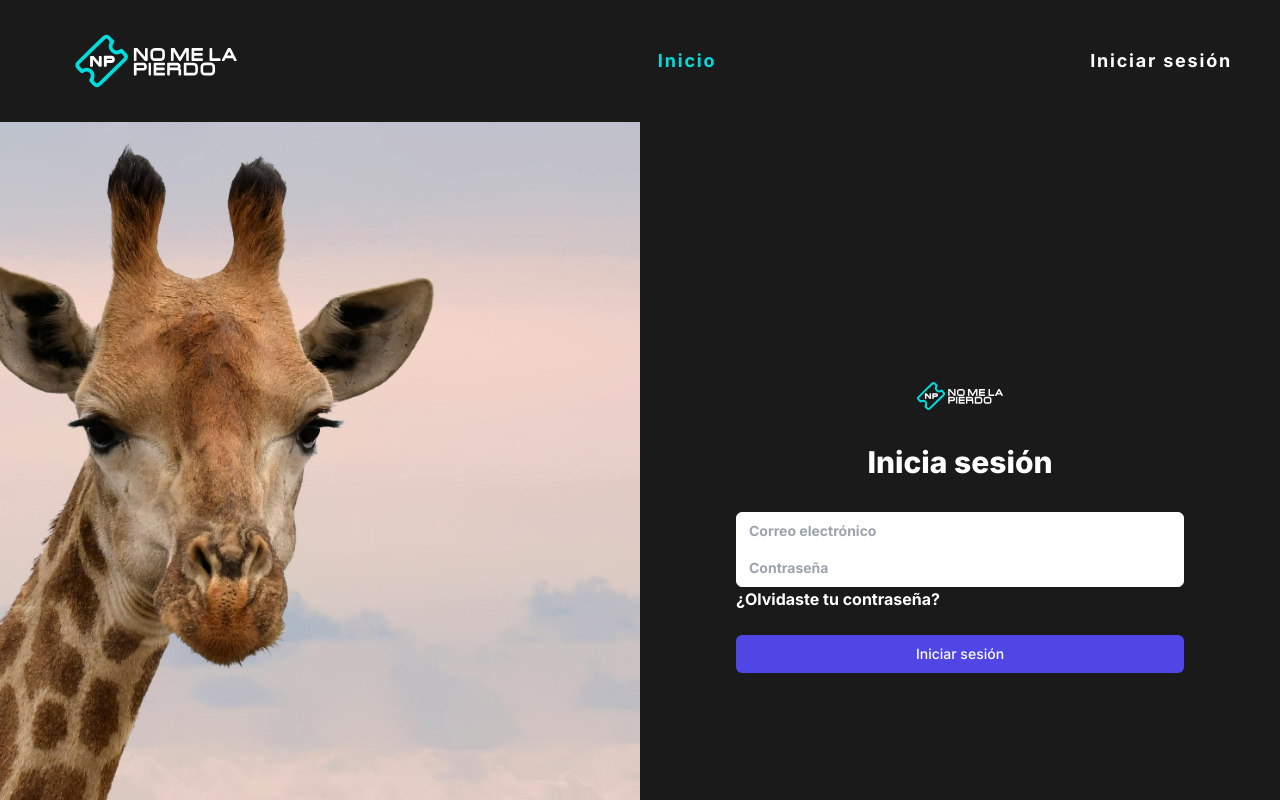
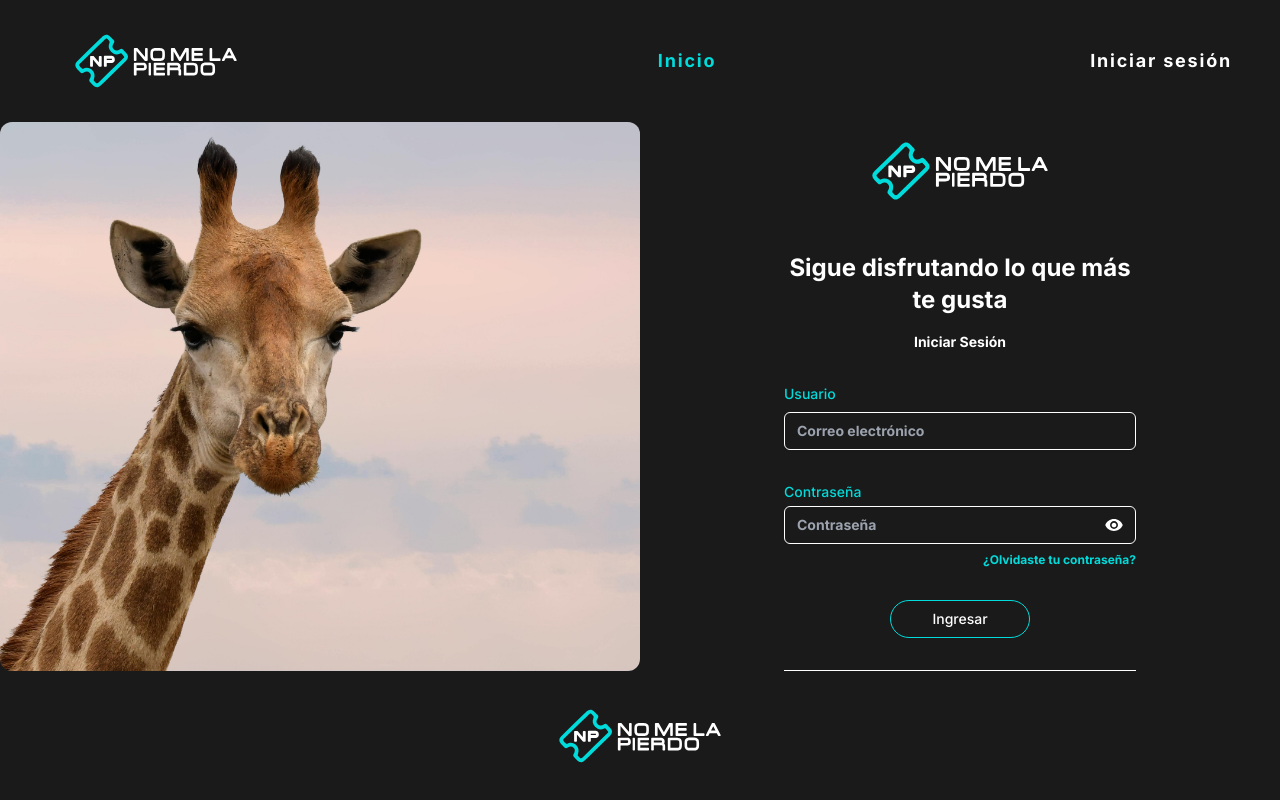
Before and after one commit to santiago-arkdia/no-me-la-pierdo-front, a Next.js app: page /login in a window 1280 px wide. Shown: the top 800 px of the page. Built offline with nearby package versions, Linux system fonts and the light colour scheme.

Commit message:
Feature: Alustes modal Login. ajustes cards, Beta de paymentGateway

```diff
--- a/src/app/login/page.tsx
+++ b/src/app/login/page.tsx
@@ -1,33 +1,176 @@
+// "use client";
+// import Image from "next/image";
+// import React, { useState } from "react";
+// import { FaRegEyeSlash } from "react-icons/fa6";
+// import { IoMdEye } from "react-icons/io";
+
+// export default function Login() {
+//   const [showPassword, setShowPassword] = useState(false);
+//   return (
+//     <div className="flex min-h-screen">
+//       {/* Columna con imagen */}
+//       <div className="w-3/5 relative hidden lg:block">
+//         <Image
+//           src="/images/jirafa.jpg"
+//           alt="Imagen de fondo"
+//           layout="fill"
+//           objectFit="cover"
+//         />
+//       </div>
+
+//       {/* Columna del formulario de login */}
+//       <div className="flex-1 flex justify-center items-center px-8">
+//         <div className="w-full max-w-md">
+//           {/* <div className="h-36 w-72 relative -mt-96 ">
+//             <Image
+//               src="/logo.svg"
+//               alt="Logo"
+//               width={280}
+//               height={140}
+//               layout="fixed"
+//               objectFit="cover"
+//             />
+//           </div> */}
+//           <div className="flex justify-center items-start w-full h-36 relative">
+//             <Image
+//               src="/logo.svg"
+//               alt="Logo"
+//               width={280}
+//               height={140}
+//               layout="fixed"
+//               objectFit="cover"
+//             />
+//           </div>
+//           <div className="mb-16 text-center">
+//             <h2 className="mt-6  text-3xl font-extrabold text-gray-900 pb-6">
+//               Sigue disfrutando lo que más te gusta
+//             </h2>
+//             <p>Ingresa tus datos</p>
+//           </div>
+//           {/* Formulario */}
+//           <form className="mt-8 space-y-6 mb-8" action="#" method="POST">
+//             <input type="hidden" name="remember" value="true" />
+//             <div className="rounded-md shadow-sm -space-y-px">
+//               <div className="mb-8">
+//                 <label htmlFor="email-address" className="text-base text-blue ">
+//                   Correo electrónico
+//                 </label>
+//                 <input
+//                   id="email-address"
+//                   name="email"
+//                   type="email"
+//                   autoComplete="email"
+//                   required
+//                   className="appearance-none rounded-none bg-background relative block w-full px-3 py-2 border border-gray-300 placeholder-gray-500 text-gray-900 rounded-t-md focus:outline-none focus:ring-indigo-500 focus:border-indigo-500 sm:text-sm"
+//                   placeholder="Correo electrónico"
+//                 />
+//               </div>
+//               <div className="relative">
+//                 <label htmlFor="password" className="text-base text-blue">
+//                   Contraseña
+//                 </label>
+//                 <input
+//                   id="password"
+//                   name="password"
+//                   type={showPassword ? "text" : "password"}
+//                   autoComplete="current-password"
+//                   required
+//                   className="appearance-none bg-background rounded-none relative block w-full px-3 py-2 border border-gray-300 placeholder-gray-500 rounded-b-md focus:outline-none focus:ring-indigo-500 focus:border-indigo-500 sm:text-sm"
+//                   placeholder="Contraseña"
+//                 />
+//                 <div className="absolute inset-y-0 right-0 pr-3 flex items-center text-sm leading-5">
+//                   {showPassword ? (
+//                     <FaRegEyeSlash
+//                       className="h-6 w-6 text-gray-700 cursor-pointer"
+//                       onClick={() => setShowPassword(false)}
+//                     />
+//                   ) : (
+//                     <IoMdEye
+//                       className="h-6 w-6 text-gray-700 cursor-pointer"
+//                       onClick={() => setShowPassword(true)}
+//                     />
+//                   )}
+//                 </div>
+//                 <p className="text-blue text-xs text-end mt-1">
+//                   ¿Olvidaste tu contraseña?
+//                 </p>
+//               </div>
+//             </div>
+
+//             <div className="flex justify-center">
+//               <button
+//                 type="submit"
+//                 className="relative w-2/5 flex justify-center py-2 px-4 border border-blue text-sm font-medium rounded-md text-white focus:outline-none focus:ring-2 focus:ring-offset-2 focus:ring-indigo-500 hover:bg-blue hover:text-black"
+//               >
+//                 Iniciar sesión
+//               </button>
+//             </div>
+//           </form>
+//           <hr />
+//         </div>
+//       </div>
+//     </div>
+//   );
+// }
+"use client";
 import Image from "next/image";
-import React from "react";
+import React, { useState } from "react";
+import { FaRegEyeSlash } from "react-icons/fa6";
+import { IoMdEye } from "react-icons/io";
 
 export default function Login() {
+  const [showPassword, setShowPassword] = useState(false);
+
   return (
-    <div className="flex min-h-screen bg-gray-50">
+    <div className="flex w-full h-full ">
       {/* Columna con imagen */}
-      <div className="w-1/2 relative hidden lg:block">
+      <div
+        className="w-1/2 flex justify-center items-center bg-cover relative rounded-xl"
+        // style={{ backgroundImage: "url('/images/jirafa.jpg')" }}
+        style={{
+          backgroundImage: "url('/images/jirafa.jpg')",
+          backgroundSize: "cover", // Asegura que la imagen cubra completamente el div
+          //   backgroundPosition: "center", // Centra la imagen en el div
+          backgroundRepeat: "no-repeat", // Evita que la imagen se repita
+        }}
+      >
+        {/* Opcionalmente, se puede usar Image de next/image si necesitas optimización */}
+      </div>
+
+      {/* Columna del formulario de login */}
+      <div className="w-1/2 h-full flex flex-col justify-center items-center px-4">
+        <div className="w-full">
+          <div className="flex justify-center mb-8">
+            {" "}
+            {/* Aumentado de mb-2 a mb-8 */}
             <Image
-          src="/images/jirafa.jpg"
-          alt="Imagen de fondo"
-          layout="fill"
+              src="/logo.svg"
+              alt="Logo"
+              width={200}
+              height={140}
+              layout="fixed"
               objectFit="cover"
             />
           </div>
+          <div className="text-center mb-8">
+            {" "}
+            {/* Aumentado de mb-4 a mb-8 */}
+            <h2 className="text-2xl font-bold mb-4 mx-32">
+              Sigue disfrutando lo que más te gusta
+            </h2>
+            <p className="text-sm">Iniciar Sesión</p>
+          </div>
 
-      {/* Columna del formulario de login */}
-      <div className="w-full lg:w-1/2 flex flex-col justify-center items-center px-8">
-        <div className="w-full max-w-md">
-          <img src="/logo.svg" alt="Logo" className="mx-auto h-12 w-auto" />
-          <h2 className="mt-6 text-center text-3xl font-extrabold text-gray-900">
-            Inicia sesión
-          </h2>
           {/* Formulario */}
-          <form className="mt-8 space-y-6" action="#" method="POST">
-            <input type="hidden" name="remember" value="true" />
-            <div className="rounded-md shadow-sm -space-y-px">
+          <form className="space-y-8 px-32">
+            {" "}
+            {/* Incrementado space-y-4 a space-y-8 y px-32 posiblemente reducido si es necesario */}
             <div>
-                <label htmlFor="email-address" className="sr-only">
-                  Correo electrónico
+              <label
+                htmlFor="email-address"
+                className="block text-sm font-medium text-blue"
+              >
+                Usuario
               </label>
               <input
                 id="email-address"
@@ -35,35 +178,52 @@ export default function Login() {
                 type="email"
                 autoComplete="email"
                 required
-                  className="appearance-none rounded-none relative block w-full px-3 py-2 border border-gray-300 placeholder-gray-500 text-gray-900 rounded-t-md focus:outline-none focus:ring-indigo-500 focus:border-indigo-500 focus:z-10 sm:text-sm"
+                className="mt-2 bg-transparent block w-full px-3 py-2 border border-gray-300 rounded-md shadow-sm focus:outline-none focus:ring-indigo-500 focus:border-indigo-500 text-sm"
                 placeholder="Correo electrónico"
               />
             </div>
-              <div>
-                <label htmlFor="password" className="sr-only">
+            <div className="relative">
+              <label
+                htmlFor="password"
+                className="block text-sm font-medium text-blue"
+              >
                 Contraseña
               </label>
               <input
                 id="password"
                 name="password"
-                  type="password"
+                type={showPassword ? "text" : "password"}
                 autoComplete="current-password"
                 required
-                  className="appearance-none rounded-none relative block w-full px-3 py-2 border border-gray-300 placeholder-gray-500 text-gray-900 rounded-b-md focus:outline-none focus:ring-indigo-500 focus:border-indigo-500 focus:z-10 sm:text-sm"
+                className="mt-1 bg-transparent block w-full px-3 py-2 border border-gray-300 rounded-md shadow-sm focus:outline-none focus:ring-indigo-500 focus:border-indigo-500 text-sm"
                 placeholder="Contraseña"
               />
-                <p>¿Olvidaste tu contraseña?</p>
+              <div className="absolute inset-y-0 right-0 pr-3 flex items-center">
+                {showPassword ? (
+                  <FaRegEyeSlash
+                    className="h-5 w-5 text-gray-700 cursor-pointer"
+                    onClick={() => setShowPassword(false)}
+                  />
+                ) : (
+                  <IoMdEye
+                    className="h-5 w-5 text-gray-700 cursor-pointer"
+                    onClick={() => setShowPassword(true)}
+                  />
+                )}
               </div>
+              <p className="text-xs text-end text-blue mt-2">
+                ¿Olvidaste tu contraseña?
+              </p>
             </div>
-
-            <div>
+            <div className="flex justify-center">
               <button
                 type="submit"
-                className="group relative w-full flex justify-center py-2 px-4 border border-transparent text-sm font-medium rounded-md text-white bg-indigo-600 hover:bg-indigo-700 focus:outline-none focus:ring-2 focus:ring-offset-2 focus:ring-indigo-500"
+                className="relative w-2/5 flex justify-center py-2 px-2 border border-blue text-sm font-medium rounded-full text-white focus:outline-none focus:ring-2 focus:ring-offset-2 focus:ring-indigo-500 hover:bg-blue hover:text-black"
               >
-                Iniciar sesión
+                Ingresar
               </button>
             </div>
+            <hr />
           </form>
         </div>
       </div>
--- /dev/null
+++ b/src/components/molecules/ModalLogin.tsx
@@ -0,0 +1,68 @@
+// import Login from "app/app/login/page";
+
+// function Modal({ isOpen, onClose }: any) {
+//   if (!isOpen) return null;
+
+//   return (
+//     <div className="fixed inset-0 bg-black bg-opacity-50 z-40 flex justify-center items-center">
+//       <div className="bg-background p-4 rounded-lg shadow-lg w-4/5 h-3/4  relative">
+//         <button
+//           onClick={onClose}
+//           className="absolute right-4 top-4 px-4 py-2 bg-red-500 text-white rounded z-50"
+//         >
+//           x
+//         </button>
+//         <div className="h-full">
+//           <Login />
+//         </div>
+//       </div>
+//     </div>
+//   );
+// }
+
+// export default Modal;
+
+import React from "react";
+import Login from "app/app/login/page";
+
+function Modal({ isOpen, onClose }: any) {
+  if (!isOpen) return null;
+
+  // Función para manejar el clic fuera del contenido del modal
+  const handleOutsideClick = (
+    event: React.MouseEvent<HTMLDivElement, MouseEvent>
+  ) => {
+    onClose(); // Cierra el modal
+  };
+
+  // Función para detener la propagación del evento clic dentro del modal
+  const handleModalClick = (
+    event: React.MouseEvent<HTMLDivElement, MouseEvent>
+  ) => {
+    event.stopPropagation(); // Previene que el evento se propague al contenedor
+  };
+
+  return (
+    <div
+      className="fixed inset-0 bg-black bg-opacity-50 z-40 flex justify-center items-center"
+      onClick={handleOutsideClick}
+    >
+      <div
+        className="bg-background p-4 rounded-lg shadow-lg w-4/5 h-3/4 relative"
+        onClick={handleModalClick}
+      >
+        <button
+          onClick={onClose}
+          className="absolute right-4 top-4 px-4 py-2  text-white rounded z-50"
+        >
+          x
+        </button>
+        <div className="h-full">
+          <Login />
+        </div>
+      </div>
+    </div>
+  );
+}
+
+export default Modal;
--- a/src/components/organisms/Header/Header.tsx
+++ b/src/components/organisms/Header/Header.tsx
@@ -3,6 +3,7 @@
 import React, { useState, useEffect } from "react";
 import { SubMenuHeader } from "app/components/molecules/SubMenuHeader";
 import Image from "next/image";
+import Modal from "app/components/molecules/ModalLogin";
 
 export const Header = () => {
   const [scrolled, setScrolled] = useState(false);
@@ -19,6 +20,11 @@ export const Header = () => {
       window.removeEventListener("scroll", handleScroll);
     };
   }, []);
+
+  const [isModalOpen, setModalOpen] = useState(false);
+
+  const openModal = () => setModalOpen(true);
+  const closeModal = () => setModalOpen(false);
 
   return (
     <header
@@ -64,19 +70,29 @@ export const Header = () => {
           <div className="flex-1"></div>
 
           {/* Secondary nav */}
-          <div className="hidden md:flex items-center space-x-1 text-lg font-bold tracking-widest">
+          {/* <div className="hidden md:flex items-center space-x-1 text-lg font-bold tracking-widest">
             <a
               href="/login"
               className="py-2 px-3 mr-5 rounded-md transition duration-300 hover:bg-blue"
             >
               Iniciar sesión
             </a>
-            {/* <a
+             <a
               href=""
               className="py-2 px-3 bg-blue rounded-lg transition duration-300"
             >
               Regístrate
-            </a> */}
+            </a>
+          </div> */}
+          <div className="hidden md:flex items-center space-x-1 text-lg font-bold tracking-widest">
+            <button
+              onClick={openModal}
+              className="py-2 px-3 mr-5 rounded-md transition duration-300 hover:bg-blue"
+            >
+              Iniciar sesión
+            </button>
+            {/* Aquí puedes agregar otros elementos si es necesario */}
+            <Modal isOpen={isModalOpen} onClose={closeModal} />
           </div>
 
           {/* Mobile button */}
```
Also changed, not shown: src/components/molecules/CardSell.tsx (+9 -9 lines), src/components/molecules/CardSellContainer.tsx (+8 -1 lines). Lines whose indentation alone changed are shown as unchanged.
